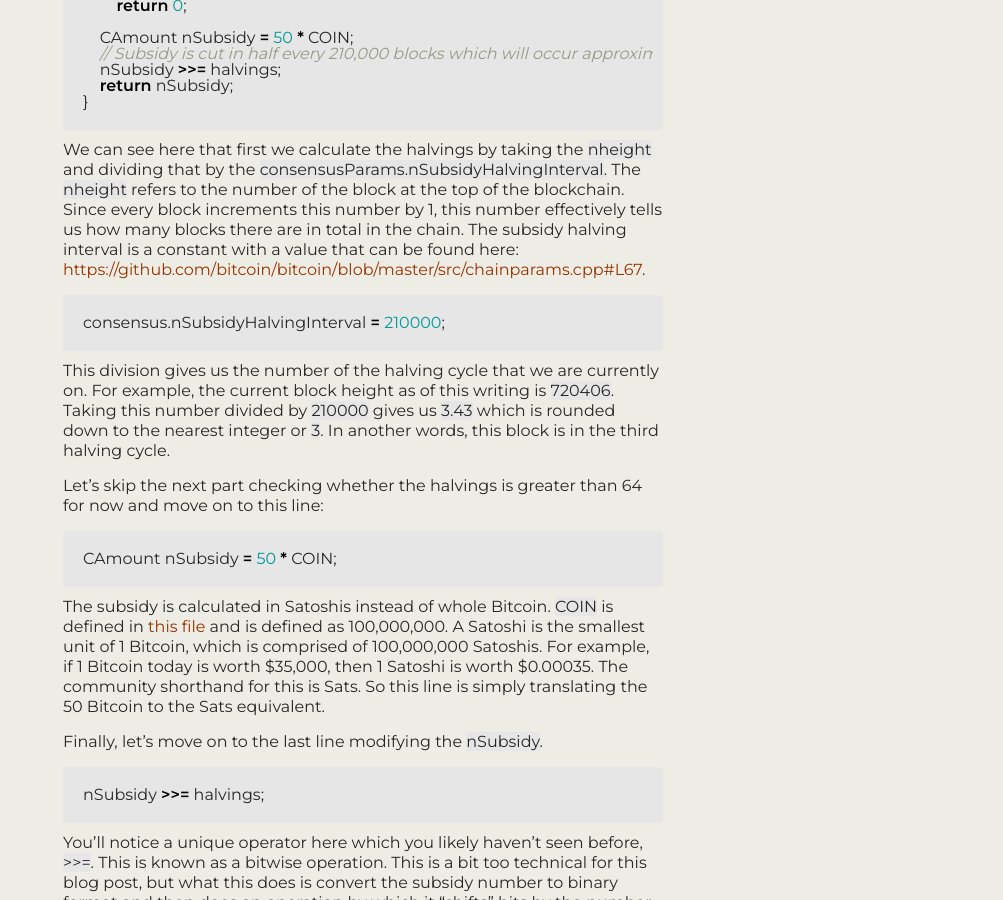
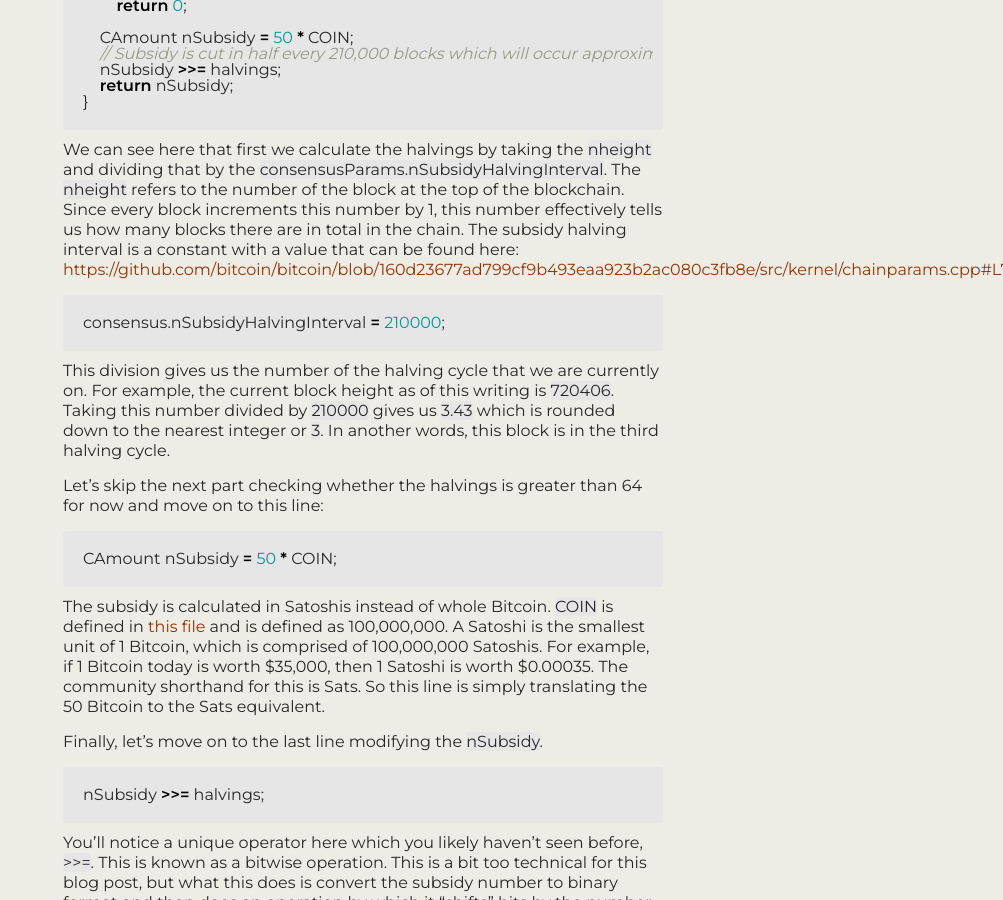
Before and after one commit to sb1752/sb1752.github.io, a Jekyll site: the page built from _foundations/trusting-bitcoin-scarcity.md, in a window 1280 px wide and 900 px high, scrolled down 2968 px. Shown: the whole window, without its empty margins (277-1280 px from the left). Built offline with Jekyll 4.4.1, drawn with Linux system fonts in a browser that asks for light colours; some of the changed lines change nothing that is shown.

Commit message:
Update trusting-bitcoin-scarcity.md

```diff
--- a/_foundations/trusting-bitcoin-scarcity.md
+++ b/_foundations/trusting-bitcoin-scarcity.md
@@ -53,7 +53,7 @@ CAmount GetBlockSubsidy(int nHeight, const Consensus::Params& consensusParams)
 }
 ~~~
 
-We can see here that first we calculate the halvings by taking the `nheight` and dividing that by the `consensusParams.nSubsidyHalvingInterval`. The `nheight` refers to the number of the block at the top of the blockchain. Since every block increments this number by 1, this number effectively tells us how many blocks there are in total in the chain. The subsidy halving interval is a constant with a value that can be found here: <a href="https://github.com/bitcoin/bitcoin/blob/master/src/chainparams.cpp#L67" target="_blank">https://github.com/bitcoin/bitcoin/blob/master/src/chainparams.cpp#L67</a>.
+We can see here that first we calculate the halvings by taking the `nheight` and dividing that by the `consensusParams.nSubsidyHalvingInterval`. The `nheight` refers to the number of the block at the top of the blockchain. Since every block increments this number by 1, this number effectively tells us how many blocks there are in total in the chain. The subsidy halving interval is a constant with a value that can be found here: <a href="https://github.com/bitcoin/bitcoin/blob/160d23677ad799cf9b493eaa923b2ac080c3fb8e/src/kernel/chainparams.cpp#L77" target="_blank">https://github.com/bitcoin/bitcoin/blob/160d23677ad799cf9b493eaa923b2ac080c3fb8e/src/kernel/chainparams.cpp#L77</a>.
 
 ~~~c++
 consensus.nSubsidyHalvingInterval = 210000;
```
